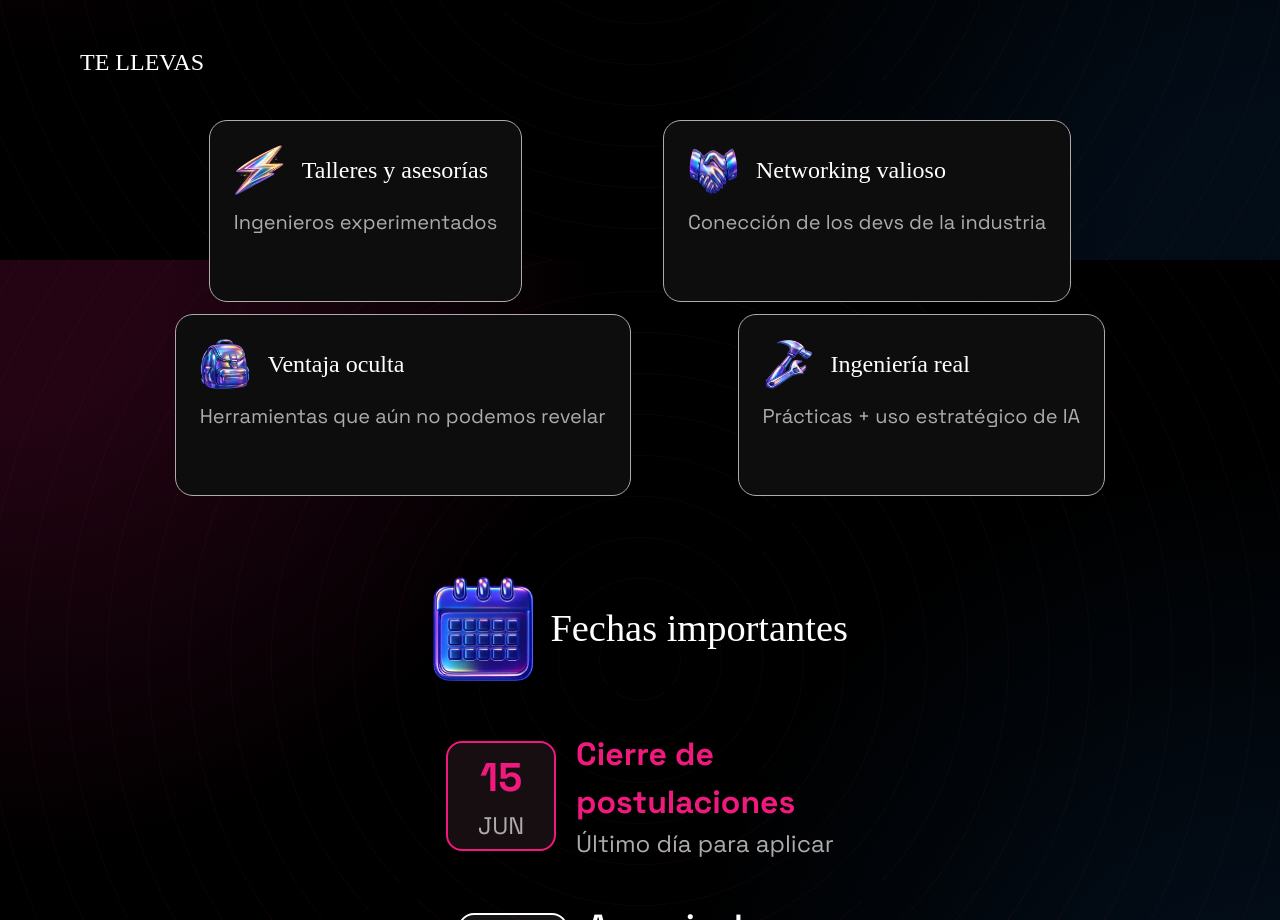
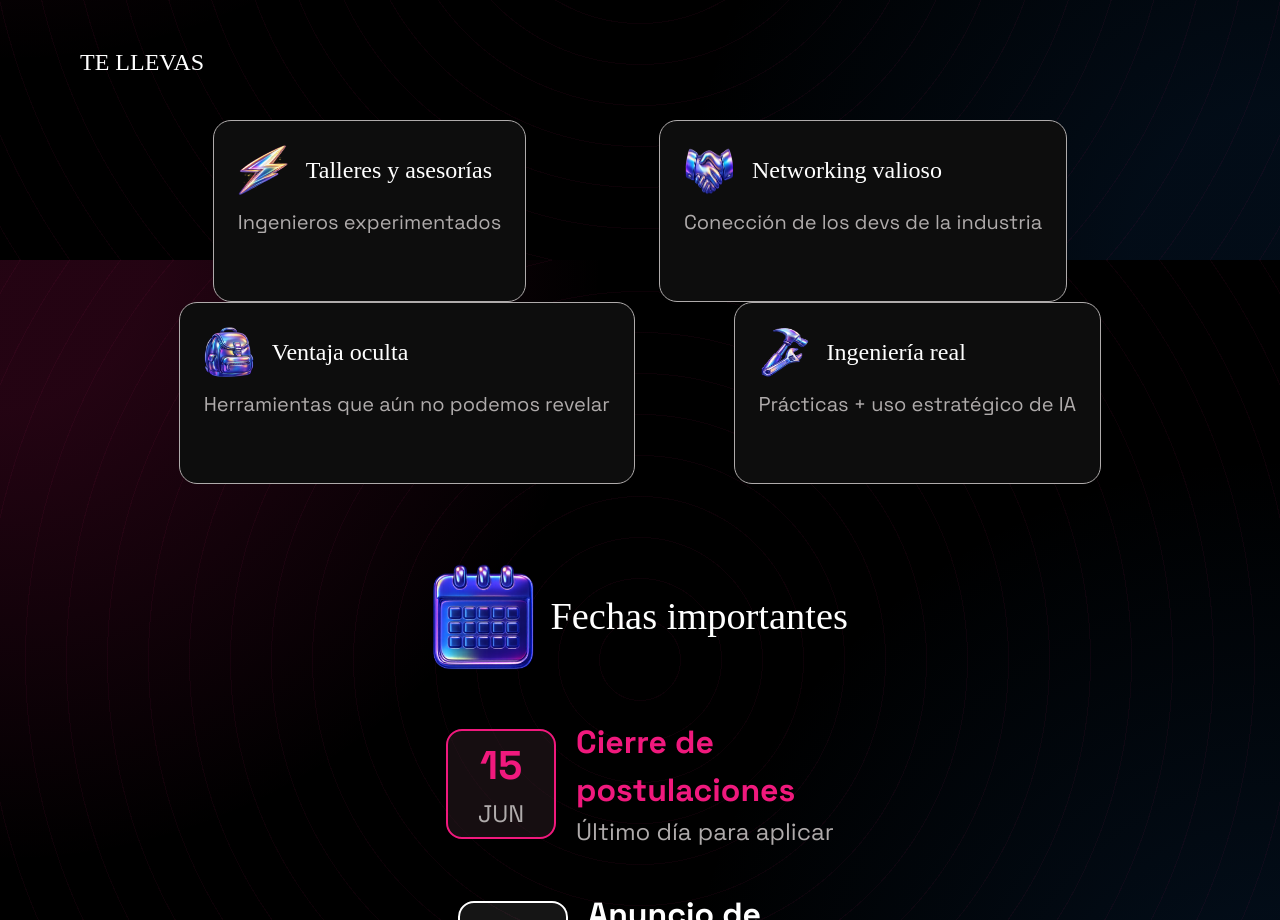
Before and after one commit to solposer/Torneo-de-Vibe-Coding, a Next.js app in the folder proyecto-torneo-web/: page / in a window 1280 px wide. Shown: the part 2140-3060 px from the top of the page. Built offline with nearby package versions, Linux system fonts and the light colour scheme; a web font is replaced by a local one.

Commit message:
corrección spacing que te llevas

```diff
--- a/proyecto-torneo-web/app/components/mision/mision.css
+++ b/proyecto-torneo-web/app/components/mision/mision.css
@@ -82,7 +82,6 @@
     display: flex;
     flex-direction: row;
     flex-wrap: wrap;
-    gap: 12px;
     justify-content: space-evenly;
 }
 
--- a/proyecto-torneo-web/app/ui/cards-beneficios.css
+++ b/proyecto-torneo-web/app/ui/cards-beneficios.css
@@ -1,6 +1,6 @@
 .card-beneficios {
     width: fit-content;
-    max-width: 400;
+    max-width: 350;
     height: auto;        /* se adapta al contenido */
     background: var(--color-negro-claro);
     border: 0.8px solid var(--color-plomo);
```
